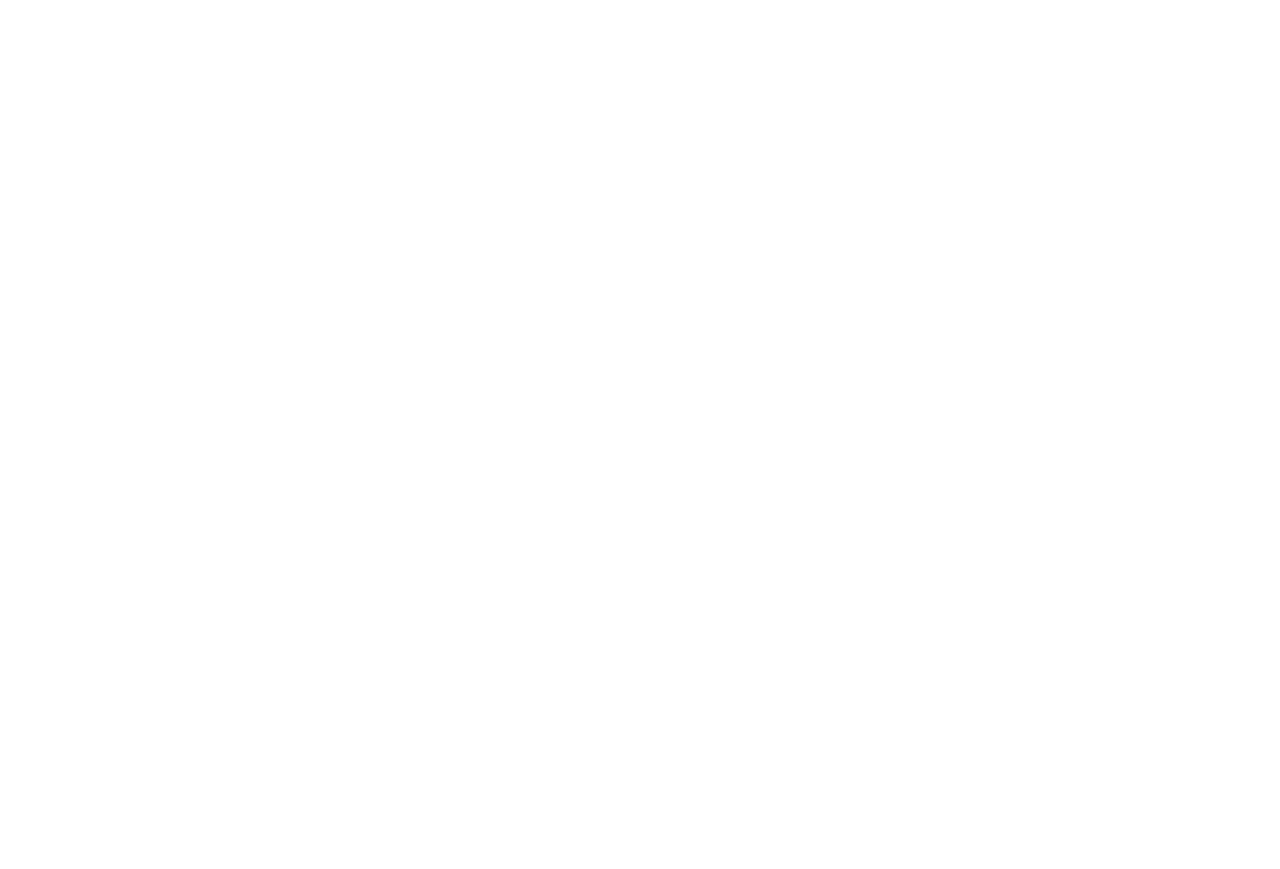
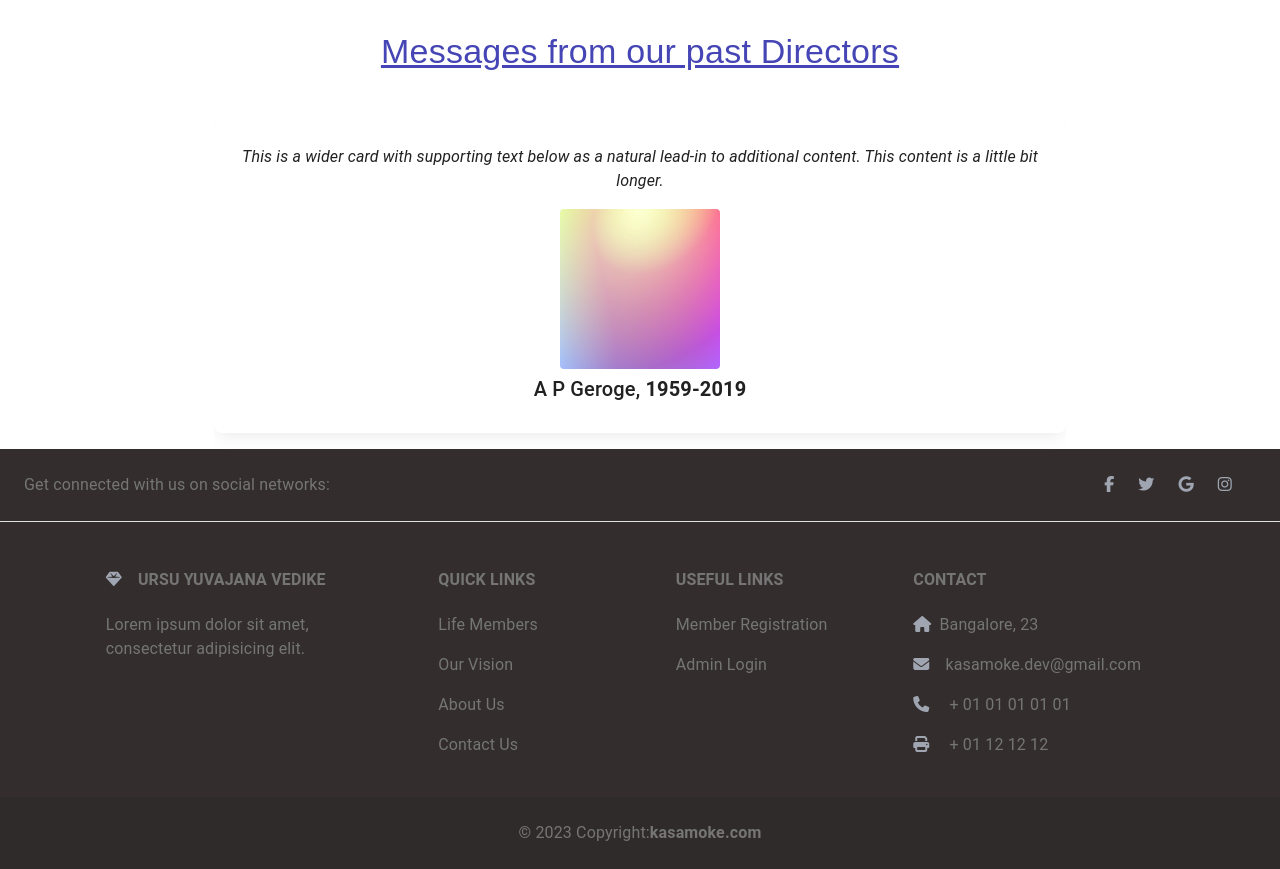
Before and after one commit to kasamokeDev/Ursu-Yuvajana-Vedike, a Next.js app: page / in a window 1280 px wide. Shown: the part 1380-2249 px from the top of the page. Before the commit the page ends 1411 px from the top, so only its background shows below. Built offline with nearby package versions, Linux system fonts and the light colour scheme.

Commit message:
Added footed and message section

```diff
--- a/components/footer/Footer.js
+++ b/components/footer/Footer.js
@@ -2,58 +2,119 @@
 import {
   MDBFooter,
   MDBContainer,
+  MDBRow,
   MDBCol,
-  MDBRow,
   MDBIcon,
-  MDBBtn,
 } from 'mdb-react-ui-kit';
 
 export default function Footer() {
   return (
-    <MDBFooter className="float-right fixed-bottom bg-transparent text-center">
-      <MDBContainer className="p-2 pb-0">
-        <section className="mb-1">
-          <MDBBtn
-            floating
-            className="m-1"
-            style={{ backgroundColor: '#3b5998' }}
-            href="https://www.facebook.com/"
-            role="button"
-          >
-            <MDBIcon fab icon="facebook-f" />
-          </MDBBtn>
+    <MDBFooter
+      bgColor="dark"
+      className="text-center text-lg-start text-muted w-100"
+    >
+      <section className="d-flex justify-content-center justify-content-lg-between p-4 border-bottom">
+        <div className="me-5 d-none d-lg-block">
+          <span>Get connected with us on social networks:</span>
+        </div>
 
-          <MDBBtn
-            floating
-            className="m-1"
-            style={{ backgroundColor: '#55acee' }}
-            href="https://www.twitter.com/"
-            role="button"
-          >
-            <MDBIcon fab icon="twitter" />
-          </MDBBtn>
+        <div>
+          <a href="www.facebook.com" className="me-4 text-reset">
+            <MDBIcon color="secondary" fab icon="facebook-f" />
+          </a>
+          <a href="www.twitter.com" className="me-4 text-reset">
+            <MDBIcon color="secondary" fab icon="twitter" />
+          </a>
+          <a href="www.google.com" className="me-4 text-reset">
+            <MDBIcon color="secondary" fab icon="google" />
+          </a>
+          <a href="www.instagram.com" className="me-4 text-reset">
+            <MDBIcon color="secondary" fab icon="instagram" />
+          </a>
+        </div>
+      </section>
 
-          <MDBBtn
-            floating
-            className="m-1"
-            style={{ backgroundColor: '#ac2bac' }}
-            href="https://www.instagram.com/"
-            role="button"
-          >
-            <MDBIcon fab icon="instagram" />
-          </MDBBtn>
-        </section>
-      </MDBContainer>
+      <section className="">
+        <MDBContainer className="text-center text-md-start mt-5">
+          <MDBRow className="mt-3">
+            <MDBCol md="3" lg="4" xl="3" className="mx-auto mb-4">
+              <h6 className="text-uppercase fw-bold mb-4">
+                <MDBIcon color="secondary" icon="gem" className="me-3" />
+                Ursu Yuvajana Vedike
+              </h6>
+              <p>Lorem ipsum dolor sit amet, consectetur adipisicing elit.</p>
+            </MDBCol>
 
-      {/* <div
-        className="text-center p-1"
-        style={{ backgroundColor: 'rgba(0, 0, 0, 0.2)' }}
+            <MDBCol md="2" lg="2" xl="2" className="mx-auto mb-4">
+              <h6 className="text-uppercase fw-bold mb-4">Quick Links</h6>
+              <p>
+                <a href="#!" className="text-reset">
+                  Life Members
+                </a>
+              </p>
+              <p>
+                <a href="#!" className="text-reset">
+                  Our Vision
+                </a>
+              </p>
+              <p>
+                <a href="#!" className="text-reset">
+                  About Us
+                </a>
+              </p>
+              <p>
+                <a href="#!" className="text-reset">
+                  Contact Us
+                </a>
+              </p>
+            </MDBCol>
+
+            <MDBCol md="3" lg="2" xl="2" className="mx-auto mb-4">
+              <h6 className="text-uppercase fw-bold mb-4">Useful links</h6>
+              <p>
+                <a href="#!" className="text-reset">
+                  Member Registration
+                </a>
+              </p>
+              <p>
+                <a href="#!" className="text-reset">
+                  Admin Login
+                </a>
+              </p>
+            </MDBCol>
+
+            <MDBCol md="4" lg="3" xl="3" className="mx-auto mb-md-0 mb-4">
+              <h6 className="text-uppercase fw-bold mb-4">Contact</h6>
+              <p>
+                <MDBIcon color="secondary" icon="home" className="me-2" />
+                Bangalore, 23
+              </p>
+              <p>
+                <MDBIcon color="secondary" icon="envelope" className="me-3" />
+                kasamoke.dev@gmail.com
+              </p>
+              <p>
+                <MDBIcon color="secondary" icon="phone" className="me-3" /> + 01
+                01 01 01 01
+              </p>
+              <p>
+                <MDBIcon color="secondary" icon="print" className="me-3" /> + 01
+                12 12 12
+              </p>
+            </MDBCol>
+          </MDBRow>
+        </MDBContainer>
+      </section>
+
+      <div
+        className="text-center p-4"
+        style={{ backgroundColor: 'rgba(0, 0, 0, 0.05)' }}
       >
-        © 2020 Copyright:
-        <a className="text-white" href="https://mdbootstrap.com/">
-          MDBootstrap.com
+        © 2023 Copyright:
+        <a className="text-reset fw-bold" href="https://kasamoke.com/">
+          kasamoke.com
         </a>
-      </div> */}
+      </div>
     </MDBFooter>
   );
 }
--- /dev/null
+++ b/components/message/Card.js
@@ -0,0 +1,31 @@
+/* eslint-disable @next/next/no-img-element */
+import React from 'react';
+
+function Card() {
+  return (
+    <>
+      <div className="card mb-3">
+        <div className="card-body text-center">
+          <p className="card-text text-center">
+            <i>
+              This is a wider card with supporting text below as a natural
+              lead-in to additional content. This content is a little bit
+              longer.
+            </i>
+          </p>
+          <img
+            className="w-20 h-20 card-img-top rounded"
+            src="/assets/images/aboutImage1.jpg"
+            alt="Card image cap"
+            style={{ width: '10rem', height: '10rem' }}
+          />
+          <h5 className="card-title text-center pt-2">
+            A P Geroge, <strong>1959-2019</strong>
+          </h5>
+        </div>
+      </div>
+    </>
+  );
+}
+
+export default Card;
--- /dev/null
+++ b/components/message/MessageContainer.js
@@ -0,0 +1,56 @@
+import React from 'react';
+import { Container, Typography } from '@mui/material';
+import Card from './Card';
+
+import { Swiper, SwiperSlide } from 'swiper/react';
+import { Autoplay, Pagination, Navigation } from 'swiper';
+
+import 'swiper/css';
+
+import { useTheme } from '@mui/material/styles';
+import Styles from './style';
+
+function MessageContainer() {
+  const theme = useTheme();
+  const style = Styles(theme);
+  return (
+    <Container maxWidth="md">
+      <Typography
+        variant="h4"
+        sx={{
+          textDecoration: 'underline',
+          color: 'rgb(69, 69, 181)',
+          fontFamily: 'arial, sans-serif',
+          textAlign: 'center',
+        }}
+      >
+        Messages from our past Directors
+      </Typography>
+      <Swiper
+        spaceBetween={20}
+        slidesPerView={1}
+        loop={true}
+        autoplay
+        onSlideChange={() => {}}
+        modules={[Autoplay, Pagination, Navigation]}
+        onSwiper={() => {}}
+        className="mt-5"
+      >
+        <SwiperSlide>
+          <Card />
+        </SwiperSlide>
+        <SwiperSlide>
+          <Card />
+        </SwiperSlide>
+        <SwiperSlide>
+          <Card />
+        </SwiperSlide>
+        <SwiperSlide>
+          <Card />
+        </SwiperSlide>
+      </Swiper>
+    </Container>
+  );
+}
+
+export default MessageContainer;
--- /dev/null
+++ b/components/message/style.js
@@ -0,0 +1,38 @@
+const Styles = (theme) => ({
+    slideType1: {
+      animation: 'translate-title 2s linear',
+      '@keyframes translate-title': {
+        '0%': {
+          opacity: 0,
+          transform: 'translateY(-200%)',
+        },
+        '100%': {
+          opacity: 1,
+          transform: 'translateY(0)',
+        },
+      },
+    },
+    carouselImage: {
+      [theme.breakpoints.down('sm')]: {
+          maxHeight: '15rem',
+      },
+      maxWidth: '100%',
+      maxHeight: '10rem',
+      objectFit: 'cover',
+    },
+    button: {
+        width: '15rem',
+        textTransform: 'none',
+        borderRadius: '1rem',
+        backgroundColor: 'rgb(45, 132, 204)',
+        fontFamily: 'arial, sans-serif',
+        color: '#FFFFFF',
+
+        '&:hover': {
+          backgroundColor: 'rgb(45, 132, 204)',
+          color: '#FFFFFF',
+        },
+      },
+  });
+
+  export default Styles;
--- a/components/photo-gallery/SamplePhotoGallery.js
+++ b/components/photo-gallery/SamplePhotoGallery.js
@@ -16,13 +16,18 @@
     <Container maxWidth="md">
       <Typography
         variant="h4"
-        sx={{ textAlign: 'center', textDecoration: 'underline' }}
+        sx={{
+          textDecoration: 'underline',
+          color: 'rgb(69, 69, 181)',
+          fontFamily: 'arial, sans-serif',
+          textAlign: 'center',
+        }}
       >
         Photo Gallery
       </Typography>
       <Swiper
         spaceBetween={20}
-        slidesPerView={5}
+        slidesPerView={3}
         loop={true}
         autoplay
         onSlideChange={() => {}}
--- /dev/null
+++ b/components/upcoming-events/EventsContainer.js
@@ -0,0 +1,9 @@
+import React from 'react'
+
+function EventsContainer() {
+  return (
+    <div></div>
+  )
+}
+
+export default EventsContainer
--- a/pages/index.js
+++ b/pages/index.js
@@ -3,6 +3,8 @@
 import CardContainer from '../components/card-group/CardContainer';
 import TopNav from '../components/top-nav/TopNav';
 import SamplePhotoGallery from '../components/photo-gallery/samplePhotoGallery';
+import MessageContainer from '../components/message/MessageContainer';
+import EventsContainer from '../components/upcoming-events/EventsContainer';
 import Footer from '../components/footer/Footer';
 
 function getServerSideProps() {}
@@ -24,6 +26,9 @@
         <HeroCarousel />
         <CardContainer />
         <SamplePhotoGallery />
+        <MessageContainer />
+        <EventsContainer />
+        <Footer />
       </div>
     </>
   );
```
